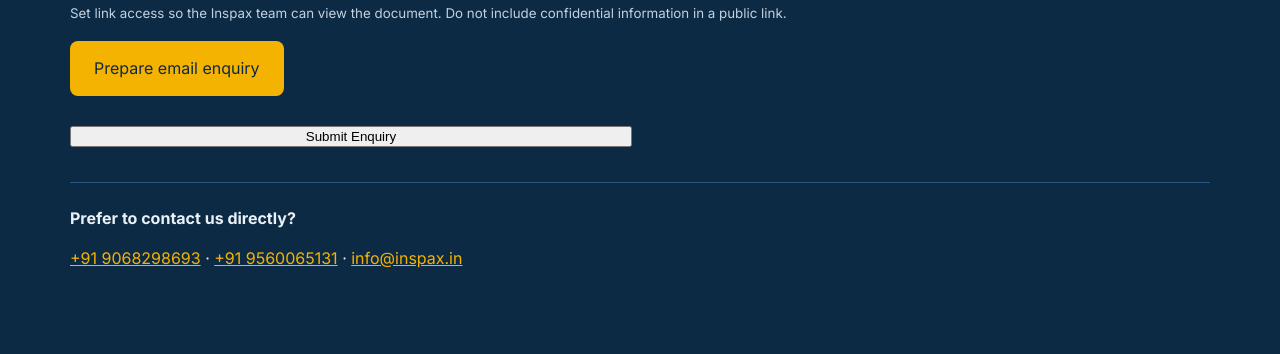
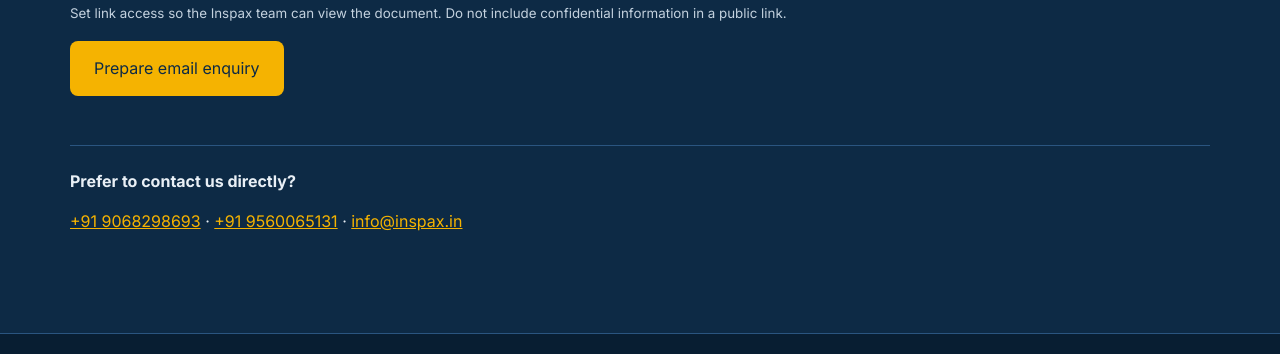
Before and after one commit to Dilkash1617/Inspax_Servicepage, a plain HTML site: page index.html in a window 1280 px wide. Shown: the part 7944-8298 px from the top of the page. Drawn offline with Linux system fonts and the light colour scheme.

```diff
--- a/index.html
+++ b/index.html
@@ -177,9 +177,7 @@
         <div class="full"><label for="sc">Brief scope / requirements</label><textarea id="sc" name="scope" rows="5" placeholder="Describe the component, inspection method, quantity, applicable code, timeline or training requirement."></textarea></div>
         <div class="full"><label for="up">Specification or document link (optional)</label><input id="up" name="spec" type="url" placeholder="Paste a shareable Google Drive or document link"><small>Set link access so the Inspax team can view the document. Do not include confidential information in a public link.</small></div>
         <div class="full"><button class="b b1 btn" type="submit">Prepare email enquiry</button><p id="form-status" class="status" role="status" aria-live="polite"></p></div>
-        <button type="submit" class="submit-btn">
-  Submit Enquiry
-</button>
+
 
       </form>
       <div class="contact-strip"><p><strong>Prefer to contact us directly?</strong></p><p><a href="tel:+919068298693">+91 9068298693</a> · <a href="tel:+919560065131">+91 9560065131</a> · <a href="mailto:info@inspax.in">info@inspax.in</a></p></div>
```
